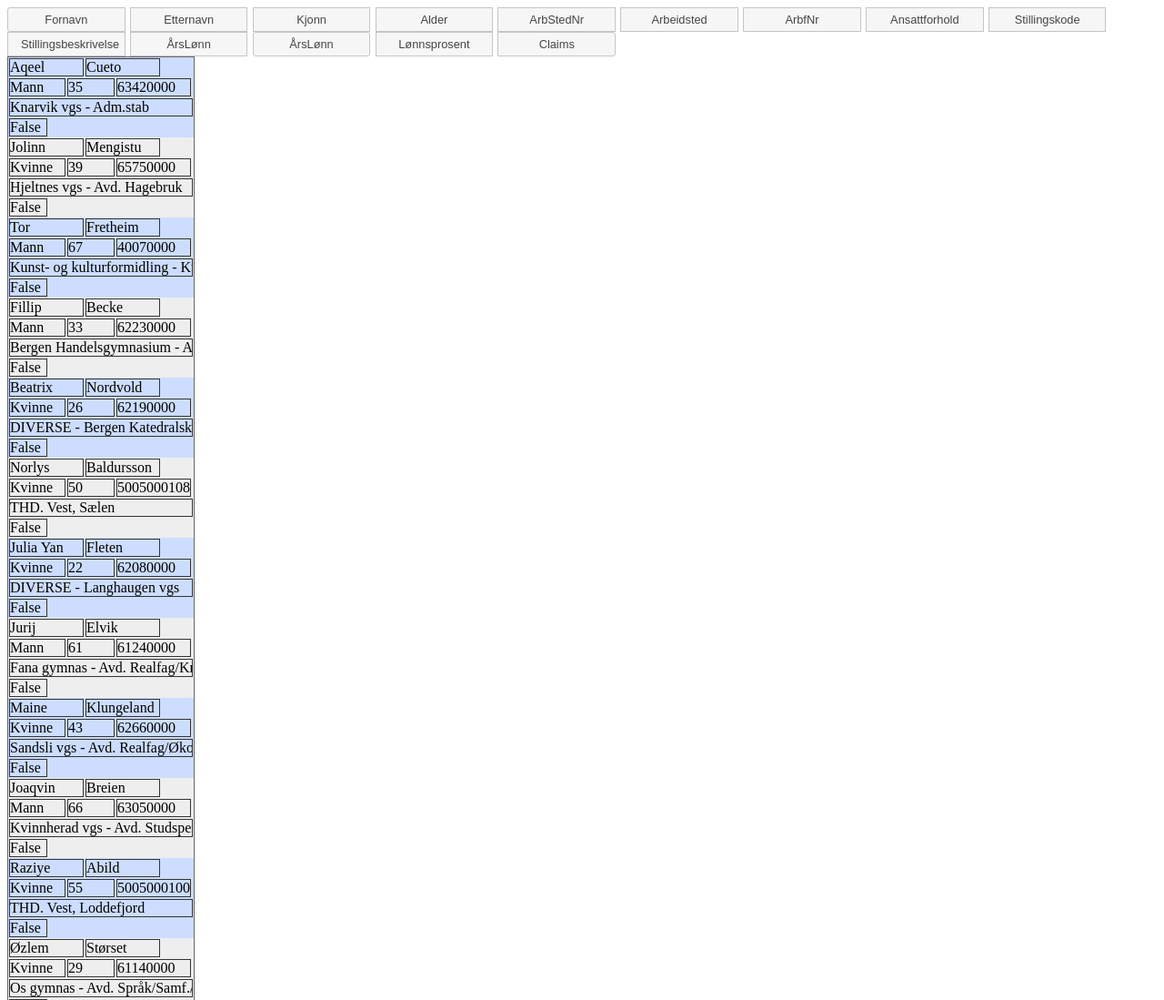
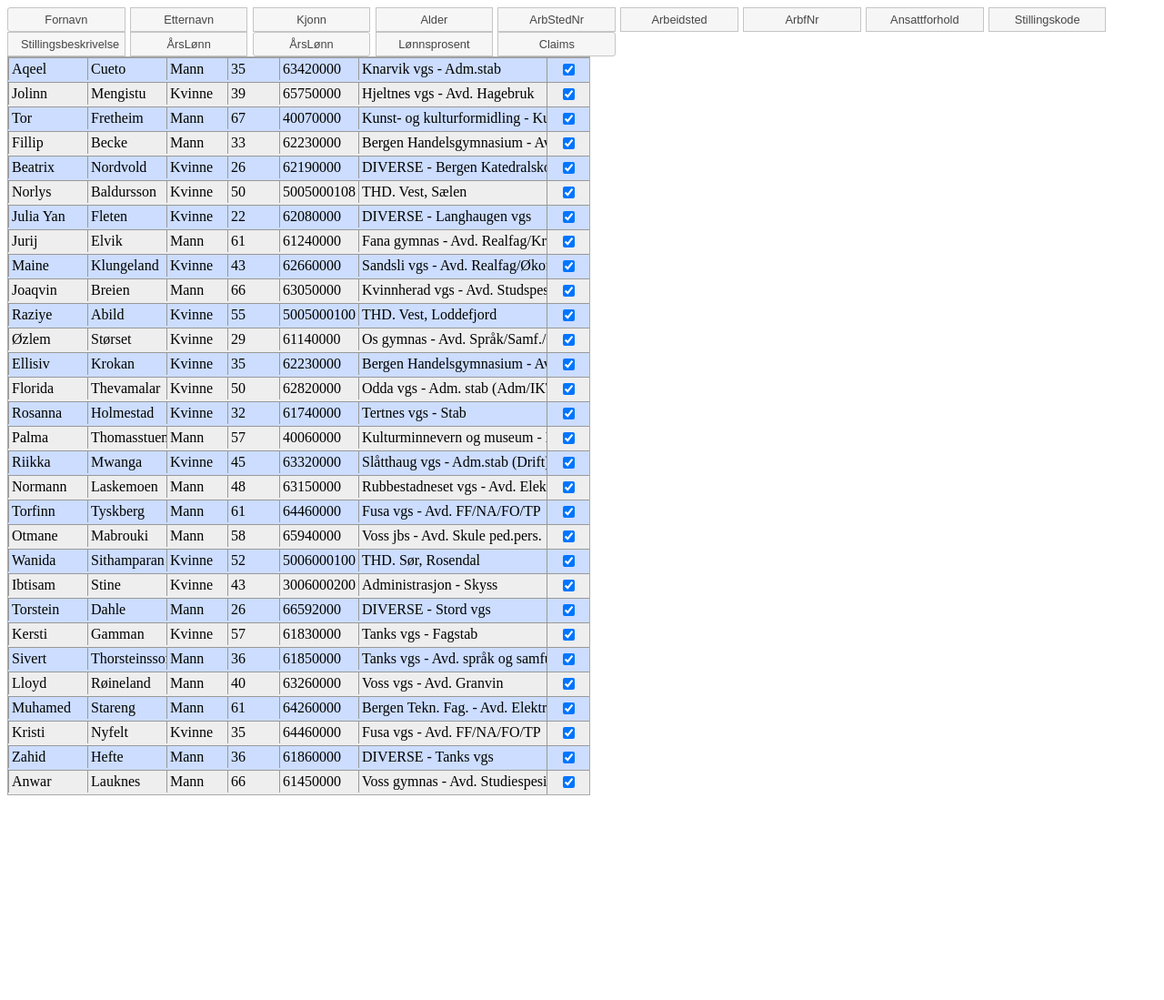
Before and after one commit to Keen83/KendoUI, a plain HTML site: page NoKendo.html in a window 1280 px wide. Shown: the top 1099 px of the page at 91% size. After the commit the page ends 882 px from the top, so only its background shows below. Drawn offline with nearby package versions, Linux system fonts and the light colour scheme.

Commit message:
Add cell templates support

```diff
--- a/NoKendo.html
+++ b/NoKendo.html
@@ -25,24 +25,24 @@
 				<input type="radio" id="sort_lonnsprosent_btn" name="arf_sort"><label for="sort_lonnsprosent_btn">Lønnsprosent</label></input>
 				<input type="radio" id="sort_claims_btn" name="arf_sort"><label for="sort_claims_btn">Claims</label></input>
 			</div>
-			<div id="grid" class="l-table">
-				<div id="search_result" data-bind="template: {name: 'defaultItemTemplate', foreach: itemsToShow, as: 'rowData' }"></div>
+			<div id="grid">
+				<div id="search_result" class="l-table" data-bind="template: {name: 'defaultItemTemplate', foreach: itemsToShow, as: 'rowData' }"></div>
 
 				<script type="text/html" id="defaultItemTemplate">
 					<div class="selectable-item l-row">
 						<div data-bind="foreach: cells">
-							<div data-bind="template: { name: 'defaultCellTemplate', data: $data }"></div>
+							<div class="l-cell" data-bind="template: { name: cellTemplate, data: $data }, style: { width: cellWidth() + 'px' }"></div>
 						</div>
 						<div class="detail-info"><span>Some detail information should be here</span></div>
 					</div>
 				</script>
 
 				<script type="text/html" id="defaultCellTemplate">
-					<div class="l-cell" data-bind="style: { width: cellWidth() + 'px' }"><span data-bind="text: propValue" ></div>
+					<span data-bind="text: propValue" >
 				</script>
 
 				<script type="text/html" id="boolCellTemplate">
-					<div class="l-cell" data-bind="style: { width: cellWidth() + 'px' }">
+					<div class="l-cell-bool">
 						<input type='checkbox' data-bind="checked: propValue"></input>
 					</div>
 				</script>
--- a/content/lfm800.css
+++ b/content/lfm800.css
@@ -3,7 +3,6 @@ html,body{
 }
 
 .sort-option{
-
 }
 
 #leftcolumn{
@@ -12,12 +11,12 @@ html,body{
 	margin-left: -100%;
 }
 
-#contentcolulm{
+#contentcolulm {
 	margin: 0 0 0 200px;
 }
 
 .div-bordered{
-	border-width: 1;
+	border-width: 1px;
 	border-color: black;
 }
 
@@ -25,8 +24,8 @@ html,body{
 	display:table;
  	width:auto;
   	background-color:#eee;
-  	border:1px solid  #666666;
-  	border-spacing:0px;/*cellspacing:poor IE support for  this*/
+  	border:1px solid  #aaaaaa;
+  	border-spacing:0;/*cellspacing:poor IE support for  this*/
 }
 
 .l-cell{
@@ -35,16 +34,18 @@ html,body{
   	width:100px;
   	white-space: nowrap;
   	overflow: hidden;
-  	border-color: #333333;
-  	border-width: 1px;
+  	border-color: #999;
+  	border-left-width: 1px;
+  	border-top-width: 1px;
+  	border-bottom-width: 0;
+  	border-right-width: 0;
   	border-style: solid;
-  	margin: 1px;
+  	padding: 3px;
 }
 
 .l-row{
 	display:table-row;
-  	width:auto;
- 	clear:both;
+
 }
 
 .l-row:nth-child(odd){
@@ -78,6 +79,10 @@ html,body{
 	display: none;
 }
 
+.l-cell-bool{
+	text-align: center;
+}
+
 @media screen and (max-width: 800px) {
 	.not-important{
 		display: none;
--- a/src/nokendo.js
+++ b/src/nokendo.js
@@ -39,7 +39,8 @@
 			cellWidth: ko.observable(200)
 		}, {
 			dataField: "KravTilbut",
-			cellWidth: ko.observable(40)
+			cellWidth: ko.observable(40),
+			template: "boolCellTemplate"
 		}];
 	}
 
```
